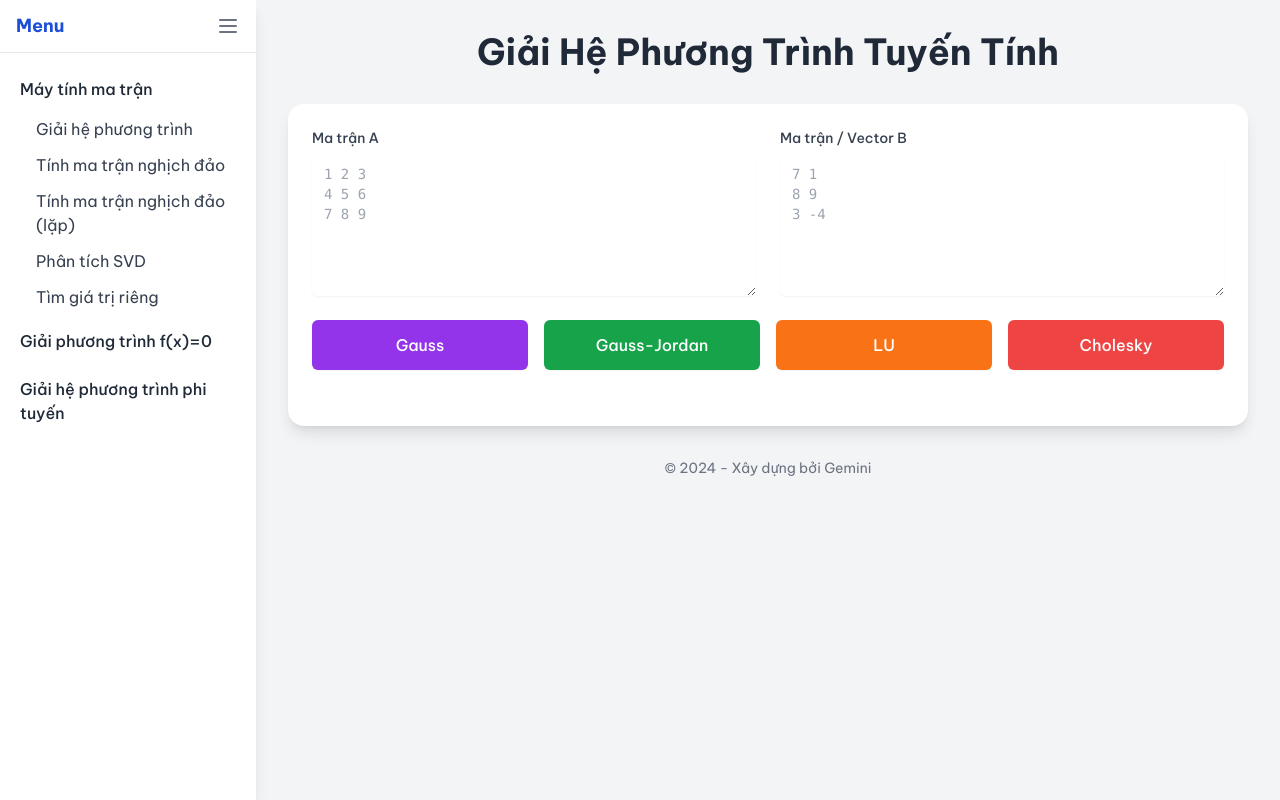
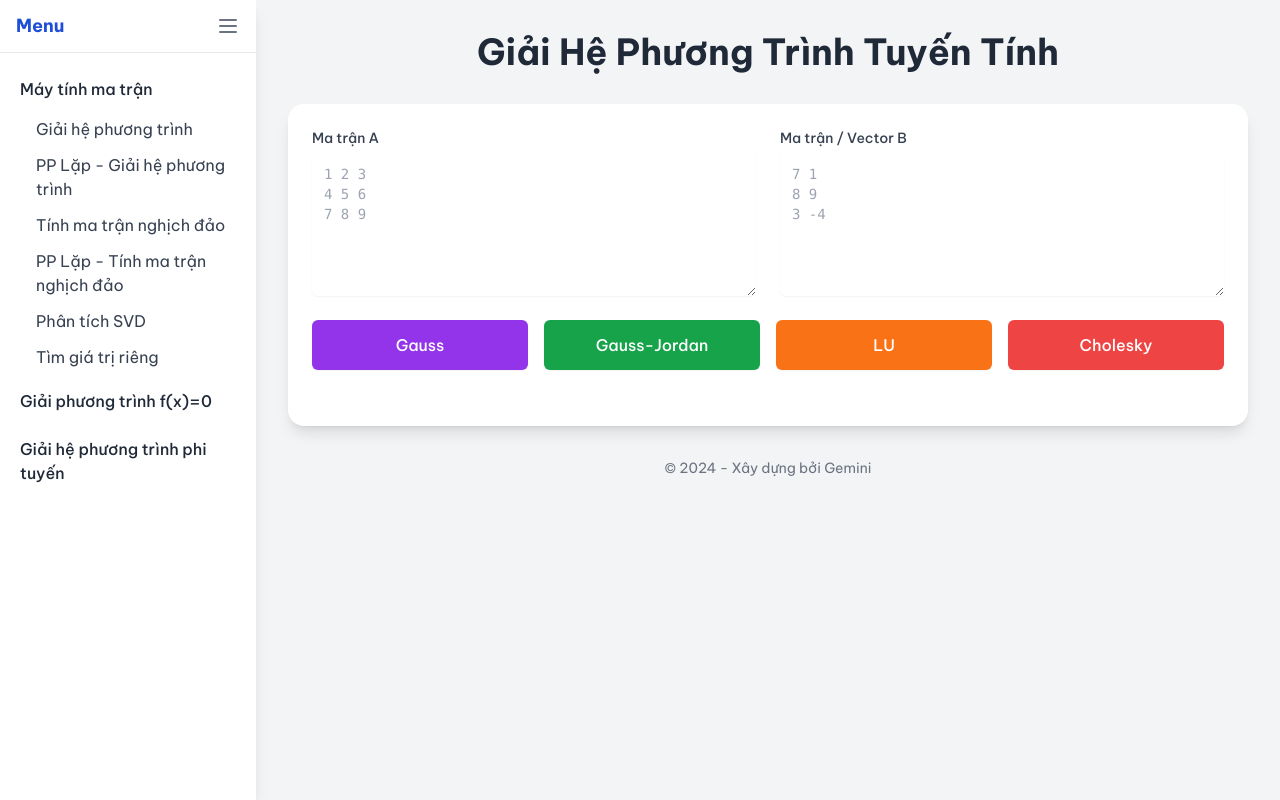
Before and after one commit to DoanVinhNhan/May-tinh-Giai-Tich-So, a Flask app: page / in a window 1280 px wide. Run offline with Flask 3, Linux system fonts and the light colour scheme; some libraries are stand-ins or nearby versions.

Commit message:
quick fix

```diff
--- a/static/js/main.js
+++ b/static/js/main.js
@@ -1,6 +1,6 @@
 document.addEventListener('DOMContentLoaded', function () {
-    // Khi vừa load trang, tự động render trang mặc định là matrix-solve
-    renderPage('matrix-solve');
+    // Khi vừa load trang, tự động render trang mặc định là matrix-solve-direct
+    renderPage('matrix-solve-direct');
     // Gắn lại event cho sidebar menu (đảm bảo khi chuyển sang SVD sẽ gắn event đúng)
     document.querySelectorAll('[data-page]').forEach(btn => {
         btn.addEventListener('click', e => {
@@ -238,14 +238,14 @@ function renderPage(page) {
     let setupFunction = null;
     let title = 'Máy tính Giải tích số';
 
-    if (page === 'matrix-solve') {
-        pageHtml = document.getElementById('matrix-solve-page').innerHTML;
+    if (page === 'matrix-solve-direct') {
+        pageHtml = document.getElementById('matrix-solve-direct-page').innerHTML;
         setupFunction = setupMatrixSolveEvents;
         title = 'Giải Hệ Phương Trình Tuyến Tính';
     } else if (page === 'matrix-inverse-direct') {
         pageHtml = document.getElementById('matrix-inverse-direct-page').innerHTML;
         setupFunction = setupMatrixInverseDirectEvents;
-        title = 'Tính Ma Trận Nghịch Đảo (Trực tiếp)';
+        title = 'Tính Ma Trận Nghịch Đảo';
     } else if (page === 'matrix-inverse-iterative') {
         pageHtml = document.getElementById('matrix-inverse-iterative-page').innerHTML;
         setupFunction = setupMatrixInverseIterativeEvents;
@@ -257,7 +257,7 @@ function renderPage(page) {
     } else if (page === 'matrix-danilevsky') {
         pageHtml = document.getElementById('matrix-danilevsky-page').innerHTML;
         setupFunction = setupMatrixDanilevskyEvents;
-        title = 'Tìm Trị Riêng & Vector Riêng (Danilevsky)';
+        title = 'Tìm Trị Riêng & Vector Riêng';
     } else if (page === 'nonlinear-solve') {
         pageHtml = document.getElementById('nonlinear-solve-page').innerHTML;
         setupFunction = setupNonlinearSolveEvents;
--- a/templates/index.html
+++ b/templates/index.html
@@ -24,9 +24,10 @@
                 <li>
                     <button class="w-full text-left px-3 py-2 rounded hover:bg-blue-50 font-medium text-gray-800" data-page="matrix">Máy tính ma trận</button>
                     <ul class="ml-4 mt-1 space-y-1">
-                        <li><button class="w-full text-left px-3 py-1 rounded hover:bg-blue-100 text-gray-700" data-page="matrix-solve">Giải hệ phương trình</button></li>
+                        <li><button class="w-full text-left px-3 py-1 rounded hover:bg-blue-100 text-gray-700" data-page="matrix-solve-direct">Giải hệ phương trình</button></li>
+                        <li><button class="w-full text-left px-3 py-1 rounded hover:bg-blue-100 text-gray-700" data-page="matrix-solve-iterative">PP Lặp - Giải hệ phương trình</button></li>
                         <li><button class="w-full text-left px-3 py-1 rounded hover:bg-blue-100 text-gray-700" data-page="matrix-inverse-direct">Tính ma trận nghịch đảo</button></li>
-                        <li><button class="w-full text-left px-3 py-1 rounded hover:bg-blue-100 text-gray-700" data-page="matrix-inverse-iterative">Tính ma trận nghịch đảo (lặp)</button></li>
+                        <li><button class="w-full text-left px-3 py-1 rounded hover:bg-blue-100 text-gray-700" data-page="matrix-inverse-iterative">PP Lặp - Tính ma trận nghịch đảo</button></li>
                         <li><button class="w-full text-left px-3 py-1 rounded hover:bg-blue-100 text-gray-700" data-page="matrix-svd">Phân tích SVD</button></li>
                         <li><button class="w-full text-left px-3 py-1 rounded hover:bg-blue-100 text-gray-700" data-page="matrix-danilevsky">Tìm giá trị riêng</button></li>
                     </ul>
@@ -70,7 +71,7 @@ sidebarToggle.addEventListener('click', () => {
 });
 </script>
 
-<div id="matrix-solve-page" class="hidden">
+<div id="matrix-solve-direct-page" class="hidden">
     <div class="grid grid-cols-1 md:grid-cols-2 gap-6 mb-6">
         <div>
             <label for="matrix-a-input-hpt" class="block text-sm font-medium text-gray-700">Ma trận A</label>
```
